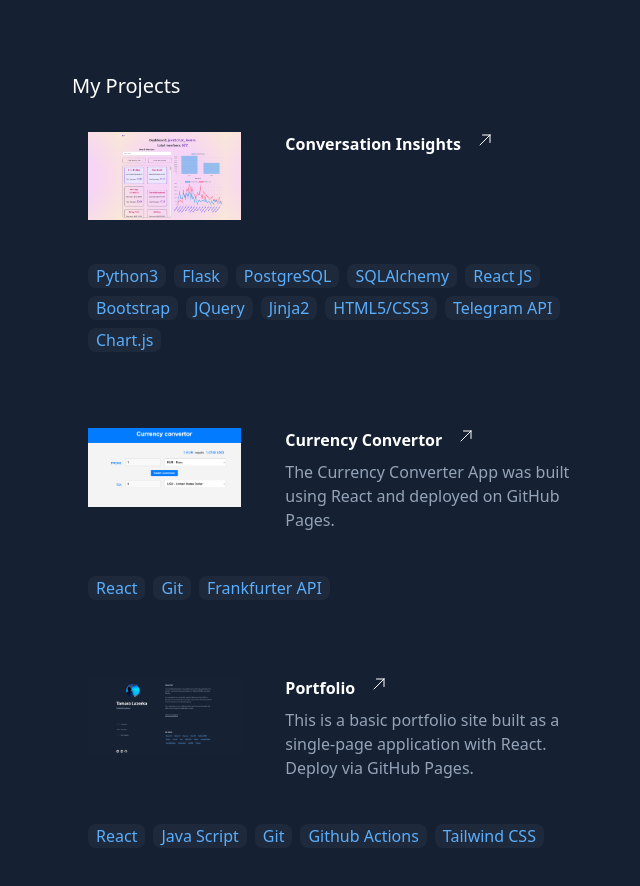
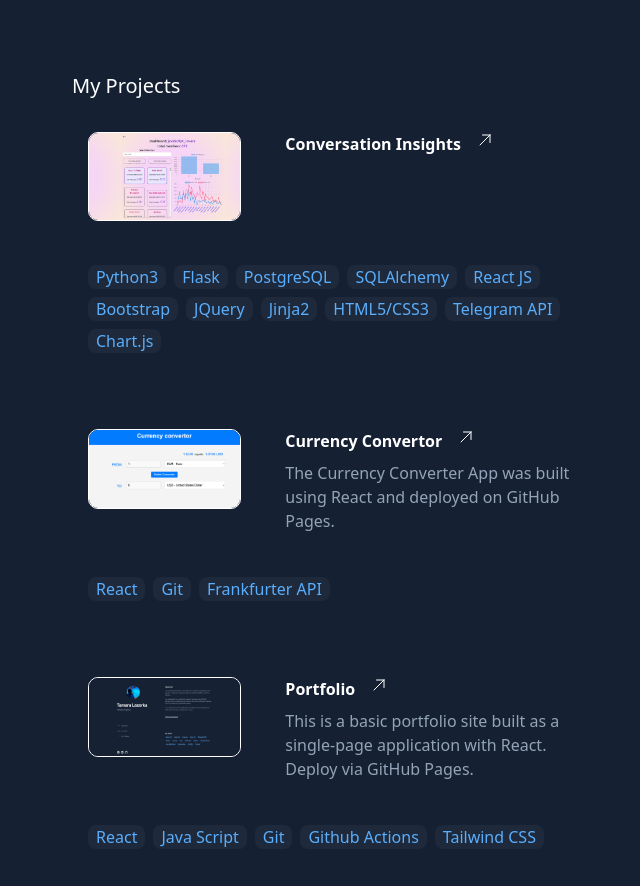
Before and after one commit to aramattamara/portfolio, a React (Create React App) app: page / in a window 1280 px wide. Shown: the part 840-1726 px from the top of the page, without its empty margins (576-1216 px from the left). Built offline with nearby package versions, Linux system fonts and the light colour scheme; the HTML template or start-up script is replaced by a standard one.

Commit message:
Add styles to portfolio cases images

```diff
--- a/src/components/CardProject.jsx
+++ b/src/components/CardProject.jsx
@@ -24,7 +24,7 @@ export default function CardProject({ projectName= "",
                 width={300}
                 height={50}
                 alt={projectName}
-                className="mx-auto lg:mx-0"
+                className="mx-auto lg:mx-0 portfolioImg"
               />
             </div>
 
--- a/src/index.css
+++ b/src/index.css
@@ -34,3 +34,8 @@ html {
   font-weight: 700;
   color: rgb(90, 174, 252);
 }
+
+.portfolioImg{
+  border-radius: 10px;
+  border: solid white 1px;
+}
```
